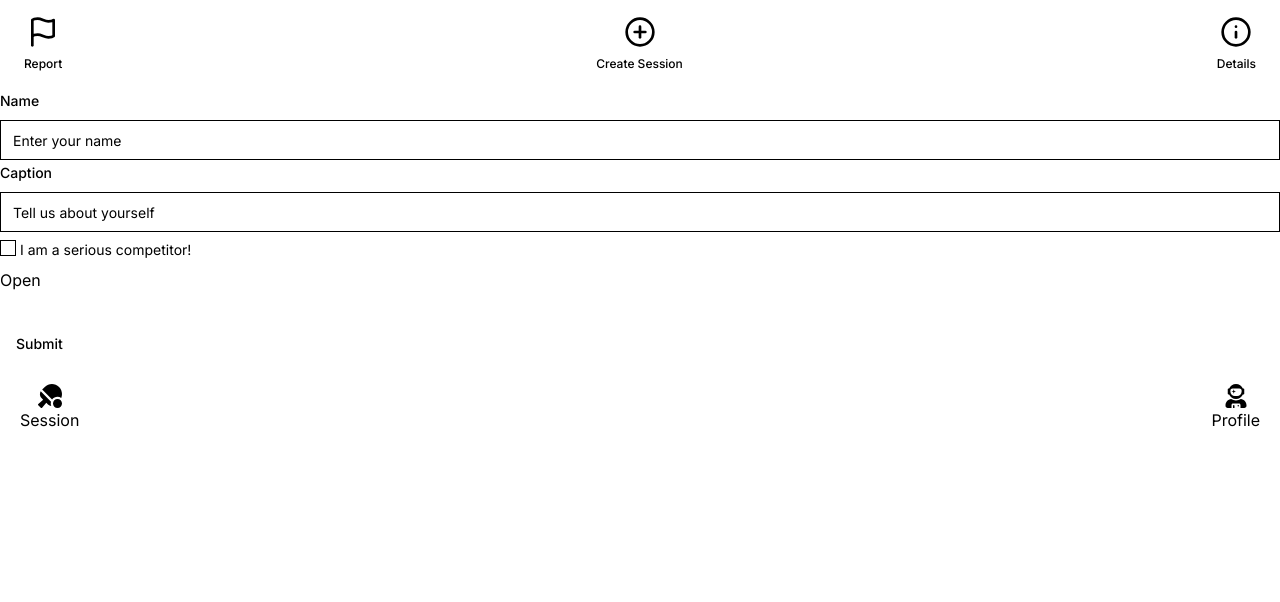
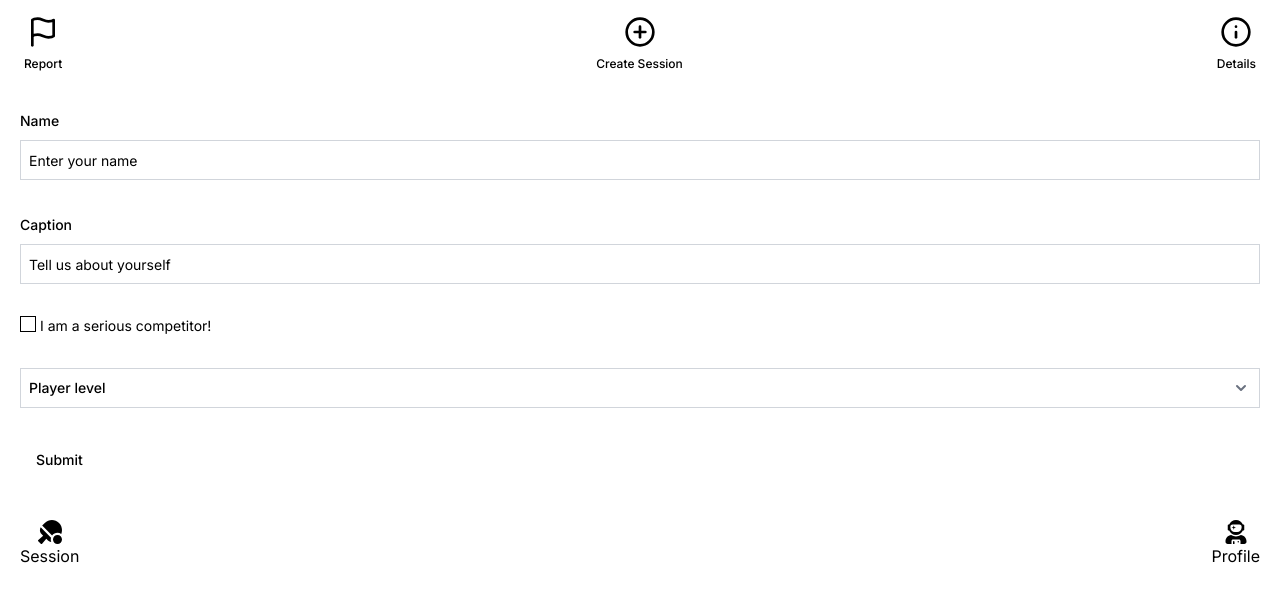
Before and after one commit to hnns-dev/camp12-final, a Next.js app: page / in a window 1280 px wide. Shown: the top 602 px of the page. Built offline with nearby package versions, Linux system fonts and the light colour scheme.

Commit message:
all values are stored and styles applied

```diff
--- a/components/profile-form.tsx
+++ b/components/profile-form.tsx
@@ -19,36 +19,46 @@ import {
   DropdownMenu,
   DropdownMenuContent,
   DropdownMenuItem,
-  DropdownMenuLabel,
   DropdownMenuSeparator,
   DropdownMenuTrigger,
 } from "@/components/ui/dropdown-menu";
 
+// Updated schema
 const formSchema = z.object({
   username: z.string().min(2, {
     message: "Username must be at least 2 characters.",
   }),
+  caption: z.string().max(100, {
+    message: "Caption is too long, bro!",
+  }),
+  seriousCompetitor: z.boolean().default(false),
+  playerLevel: z.string().nonempty("Player level is required"),
 });
 
 export function ProfileForm() {
-  // 1. Define your form.
+  // Updated form initialization
   const form = useForm<z.infer<typeof formSchema>>({
     resolver: zodResolver(formSchema),
     defaultValues: {
       username: "",
+      caption: "",
+      seriousCompetitor: false,
+      playerLevel: "",
     },
   });
 
-  // 2. Define a submit handler.
+  // Submit handler
   function onSubmit(values: z.infer<typeof formSchema>) {
-    // Do something with the form values.
-    // ✅ This will be type-safe and validated.
     console.log(values);
   }
 
   return (
     <Form {...form}>
-      <form onSubmit={form.handleSubmit(onSubmit)} className="space-y-8">
+      <form
+        onSubmit={form.handleSubmit(onSubmit)}
+        className="space-y-8 p-2 m-3 rounded-sm"
+      >
+        {/* Username Field */}
         <FormField
           control={form.control}
           name="username"
@@ -56,31 +66,98 @@ export function ProfileForm() {
             <FormItem>
               <FormLabel>Name</FormLabel>
               <FormControl>
-                <Input placeholder="Enter your name" {...field} />
+                <Input
+                  placeholder="Enter your name"
+                  className="rounded-md border border-gray-300 p-2"
+                  {...field}
+                />
               </FormControl>
-              <FormLabel>Caption</FormLabel>
-              <FormControl>
-                <Input placeholder="Tell us about yourself" {...field} />
-              </FormControl>
-              <FormDescription>
-                <Checkbox /> I am a serious competitor!
-              </FormDescription>
-              <DropdownMenu>
-                <DropdownMenuTrigger>Open</DropdownMenuTrigger>
-                <DropdownMenuContent>
-                  <DropdownMenuLabel>My Account</DropdownMenuLabel>
-                  <DropdownMenuSeparator />
-                  <DropdownMenuItem>Profile</DropdownMenuItem>
-                  <DropdownMenuItem>Billing</DropdownMenuItem>
-                  <DropdownMenuItem>Team</DropdownMenuItem>
-                  <DropdownMenuItem>Subscription</DropdownMenuItem>
-                </DropdownMenuContent>
-              </DropdownMenu>
-
               <FormMessage />
             </FormItem>
           )}
         />
+
+        {/* Caption Field */}
+        <FormField
+          control={form.control}
+          name="caption"
+          render={({ field }) => (
+            <FormItem>
+              <FormLabel>Caption</FormLabel>
+              <FormControl>
+                <Input
+                  placeholder="Tell us about yourself"
+                  className="rounded-md border border-gray-300 p-2"
+                  {...field}
+                />
+              </FormControl>
+              <FormMessage />
+            </FormItem>
+          )}
+        />
+
+        {/* Checkbox Field */}
+        <FormField
+          control={form.control}
+          name="seriousCompetitor"
+          render={({ field }) => (
+            <FormItem>
+              <FormDescription>
+                <Checkbox {...field} /> I am a serious competitor!
+              </FormDescription>
+            </FormItem>
+          )}
+        />
+
+        {/* DropdownMenu Field */}
+        <FormField
+          control={form.control}
+          name="playerLevel"
+          render={({ field }) => (
+            <FormItem>
+              <DropdownMenu>
+                <DropdownMenuTrigger asChild>
+                  <Button className="w-full flex justify-between items-center rounded-md border border-gray-300 bg-white p-2">
+                    {field.value || "Player level"}
+                    <svg
+                      xmlns="http://www.w3.org/2000/svg"
+                      className="h-5 w-5 text-gray-500"
+                      viewBox="0 0 20 20"
+                      fill="currentColor"
+                    >
+                      <path
+                        fillRule="evenodd"
+                        d="M5.293 7.293a1 1 0 011.414 0L10 10.586l3.293-3.293a1 1 0 111.414 1.414l-4 4a1 1 0 01-1.414 0l-4-4a1 1 0 010-1.414z"
+                        clipRule="evenodd"
+                      />
+                    </svg>
+                  </Button>
+                </DropdownMenuTrigger>
+                <DropdownMenuContent className="bg-white border border-gray-300">
+                  <DropdownMenuSeparator />
+                  <DropdownMenuItem onClick={() => field.onChange("Beginner")}>
+                    Beginner
+                  </DropdownMenuItem>
+                  <DropdownMenuItem
+                    onClick={() => field.onChange("Intermediate")}
+                  >
+                    Intermediate
+                  </DropdownMenuItem>
+                  <DropdownMenuItem onClick={() => field.onChange("Advanced")}>
+                    Advanced
+                  </DropdownMenuItem>
+                  <DropdownMenuItem
+                    onClick={() => field.onChange("Club Level")}
+                  >
+                    Club Level
+                  </DropdownMenuItem>
+                </DropdownMenuContent>
+              </DropdownMenu>
+              <FormMessage />
+            </FormItem>
+          )}
+        />
+
         <Button type="submit">Submit</Button>
       </form>
     </Form>
```
